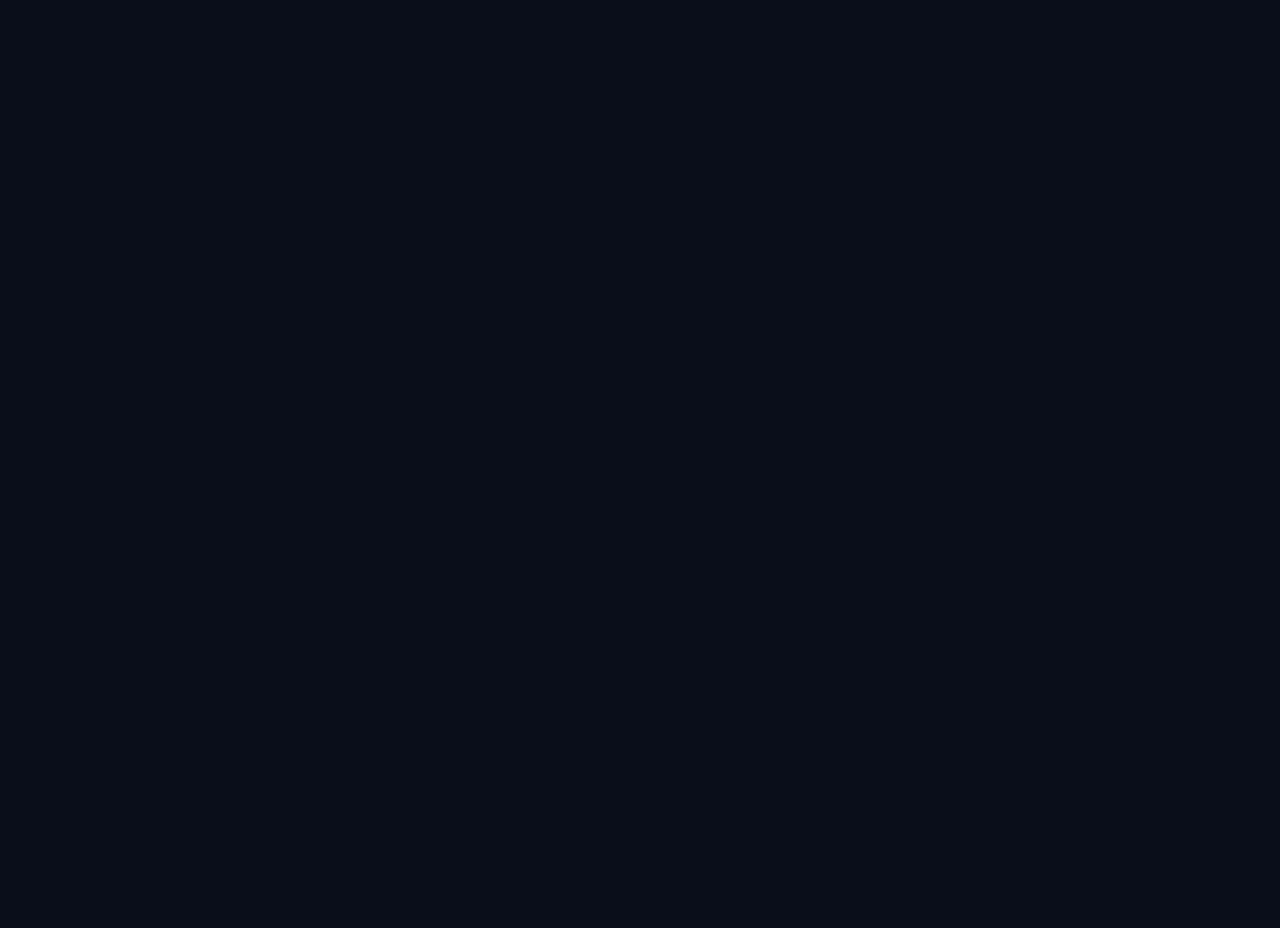
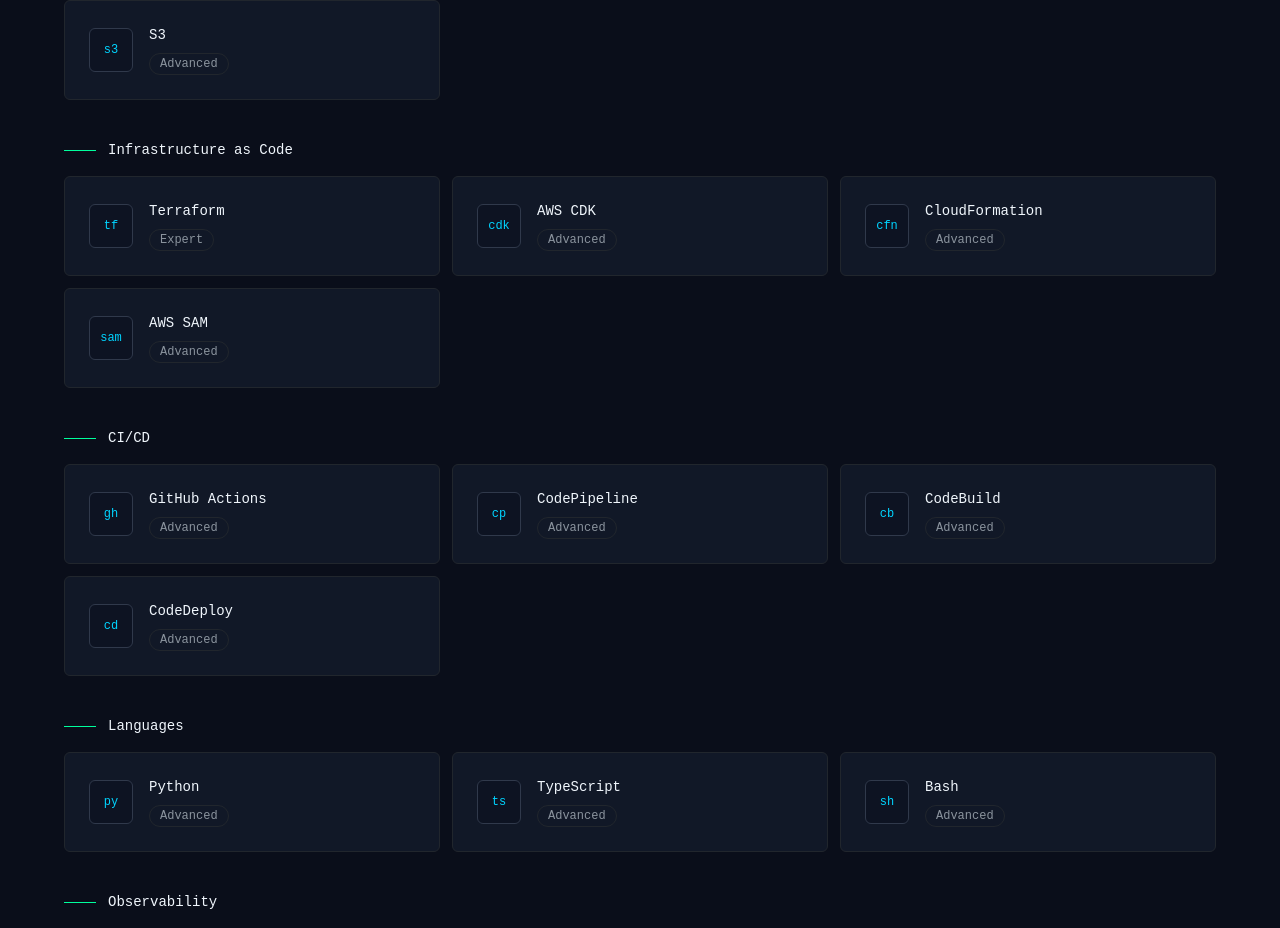
Before and after one commit to cr-montoya/portfolio, a React (Vite) app: page / in a window 1280 px wide. Shown: the part 1809-2737 px from the top of the page. Before the commit the page ends 1433 px from the top, so only its background shows below. Built offline with nearby package versions, Linux system fonts and the light colour scheme.

Commit message:
feat(skills): add grouped technical skills section

```diff
--- a/src/App.tsx
+++ b/src/App.tsx
@@ -3,6 +3,7 @@
 import { localeOptions, useTranslation } from '@/i18n'
 import { About } from '@/sections/About'
 import { Hero } from '@/sections/Hero'
+import { Skills } from '@/sections/Skills'
 import type { Locale } from '@/types/locale'
 
 export default function App() {
@@ -38,6 +39,7 @@
       <main>
         <Hero />
         <About />
+        <Skills />
       </main>
     </div>
   )
--- a/src/data/hero.ts
+++ b/src/data/hero.ts
@@ -23,7 +23,7 @@
   },
   {
     id: 'linkedin',
-    href: 'https://www.linkedin.com/in/cristian-montoya',
+    href: 'https://www.linkedin.com/in/cristian-montoya-devops/',
     labelKey: 'linkedin',
   },
   {
--- /dev/null
+++ b/src/data/skills.ts
@@ -0,0 +1,95 @@
+import type { Skill, SkillCategoryGroup } from '@/types/skill'
+
+export const skillCategories = [
+  { id: 'cloud', labelKey: 'cloud' },
+  { id: 'iac', labelKey: 'iac' },
+  { id: 'cicd', labelKey: 'cicd' },
+  { id: 'languages', labelKey: 'languages' },
+  { id: 'observability', labelKey: 'observability' },
+  { id: 'security', labelKey: 'security' },
+] as const satisfies readonly SkillCategoryGroup[]
+
+export const skills = [
+  { id: 'aws', category: 'cloud', nameKey: 'aws', symbol: 'aws', level: 'expert' },
+  { id: 'ec2', category: 'cloud', nameKey: 'ec2', symbol: 'ec2', level: 'advanced' },
+  { id: 'lambda', category: 'cloud', nameKey: 'lambda', symbol: 'λ', level: 'advanced' },
+  { id: 's3', category: 'cloud', nameKey: 's3', symbol: 's3', level: 'advanced' },
+  { id: 'terraform', category: 'iac', nameKey: 'terraform', symbol: 'tf', level: 'expert' },
+  { id: 'cdk', category: 'iac', nameKey: 'cdk', symbol: 'cdk', level: 'advanced' },
+  {
+    id: 'cloudformation',
+    category: 'iac',
+    nameKey: 'cloudformation',
+    symbol: 'cfn',
+    level: 'advanced',
+  },
+  { id: 'sam', category: 'iac', nameKey: 'sam', symbol: 'sam', level: 'advanced' },
+  {
+    id: 'github-actions',
+    category: 'cicd',
+    nameKey: 'githubActions',
+    symbol: 'gh',
+    level: 'advanced',
+  },
+  {
+    id: 'codepipeline',
+    category: 'cicd',
+    nameKey: 'codepipeline',
+    symbol: 'cp',
+    level: 'advanced',
+  },
+  { id: 'codebuild', category: 'cicd', nameKey: 'codebuild', symbol: 'cb', level: 'advanced' },
+  {
+    id: 'codedeploy',
+    category: 'cicd',
+    nameKey: 'codedeploy',
+    symbol: 'cd',
+    level: 'advanced',
+  },
+  { id: 'python', category: 'languages', nameKey: 'python', symbol: 'py', level: 'advanced' },
+  {
+    id: 'typescript',
+    category: 'languages',
+    nameKey: 'typescript',
+    symbol: 'ts',
+    level: 'advanced',
+  },
+  { id: 'bash', category: 'languages', nameKey: 'bash', symbol: 'sh', level: 'advanced' },
+  {
+    id: 'cloudwatch',
+    category: 'observability',
+    nameKey: 'cloudwatch',
+    symbol: 'cw',
+    level: 'advanced',
+  },
+  { id: 'xray', category: 'observability', nameKey: 'xray', symbol: 'xr', level: 'familiar' },
+  {
+    id: 'grafana',
+    category: 'observability',
+    nameKey: 'grafana',
+    symbol: 'gf',
+    level: 'advanced',
+  },
+  { id: 'iam', category: 'security', nameKey: 'iam', symbol: 'iam', level: 'advanced' },
+  {
+    id: 'guardduty',
+    category: 'security',
+    nameKey: 'guardduty',
+    symbol: 'gd',
+    level: 'advanced',
+  },
+  {
+    id: 'security-hub',
+    category: 'security',
+    nameKey: 'securityHub',
+    symbol: 'sh',
+    level: 'advanced',
+  },
+  {
+    id: 'aws-config',
+    category: 'security',
+    nameKey: 'awsConfig',
+    symbol: 'cfg',
+    level: 'advanced',
+  },
+] as const satisfies readonly Skill[]
--- a/src/i18n/en.ts
+++ b/src/i18n/en.ts
@@ -66,7 +66,45 @@
   },
   skills: {
     title: 'Skills',
-    description: 'Cloud, infrastructure as code, CI/CD, observability, and automation.',
+    description:
+      'Practical tooling across cloud infrastructure, delivery automation, observability, and security controls.',
+    categories: {
+      cloud: 'Cloud',
+      iac: 'Infrastructure as Code',
+      cicd: 'CI/CD',
+      languages: 'Languages',
+      observability: 'Observability',
+      security: 'Security',
+    },
+    levels: {
+      expert: 'Expert',
+      advanced: 'Advanced',
+      familiar: 'Familiar',
+    },
+    items: {
+      aws: 'AWS',
+      ec2: 'EC2',
+      lambda: 'Lambda',
+      s3: 'S3',
+      terraform: 'Terraform',
+      cdk: 'AWS CDK',
+      cloudformation: 'CloudFormation',
+      sam: 'AWS SAM',
+      githubActions: 'GitHub Actions',
+      codepipeline: 'CodePipeline',
+      codebuild: 'CodeBuild',
+      codedeploy: 'CodeDeploy',
+      python: 'Python',
+      typescript: 'TypeScript',
+      bash: 'Bash',
+      cloudwatch: 'CloudWatch',
+      xray: 'X-Ray',
+      grafana: 'Grafana',
+      iam: 'IAM',
+      guardduty: 'GuardDuty',
+      securityHub: 'Security Hub',
+      awsConfig: 'AWS Config',
+    },
   },
   projects: {
     title: 'Projects',
--- a/src/i18n/es.ts
+++ b/src/i18n/es.ts
@@ -66,7 +66,45 @@
   },
   skills: {
     title: 'Habilidades',
-    description: 'Cloud, infraestructura como código, CI/CD, observabilidad y automatización.',
+    description:
+      'Herramientas prácticas para infraestructura cloud, automatización de entrega, observabilidad y controles de seguridad.',
+    categories: {
+      cloud: 'Cloud',
+      iac: 'Infraestructura como Código',
+      cicd: 'CI/CD',
+      languages: 'Lenguajes',
+      observability: 'Observabilidad',
+      security: 'Seguridad',
+    },
+    levels: {
+      expert: 'Experto',
+      advanced: 'Avanzado',
+      familiar: 'Familiar',
+    },
+    items: {
+      aws: 'AWS',
+      ec2: 'EC2',
+      lambda: 'Lambda',
+      s3: 'S3',
+      terraform: 'Terraform',
+      cdk: 'AWS CDK',
+      cloudformation: 'CloudFormation',
+      sam: 'AWS SAM',
+      githubActions: 'GitHub Actions',
+      codepipeline: 'CodePipeline',
+      codebuild: 'CodeBuild',
+      codedeploy: 'CodeDeploy',
+      python: 'Python',
+      typescript: 'TypeScript',
+      bash: 'Bash',
+      cloudwatch: 'CloudWatch',
+      xray: 'X-Ray',
+      grafana: 'Grafana',
+      iam: 'IAM',
+      guardduty: 'GuardDuty',
+      securityHub: 'Security Hub',
+      awsConfig: 'AWS Config',
+    },
   },
   projects: {
     title: 'Proyectos',
--- a/src/i18n/types.ts
+++ b/src/i18n/types.ts
@@ -62,6 +62,43 @@
   skills: {
     title: string
     description: string
+    categories: {
+      cloud: string
+      iac: string
+      cicd: string
+      languages: string
+      observability: string
+      security: string
+    }
+    levels: {
+      expert: string
+      advanced: string
+      familiar: string
+    }
+    items: {
+      aws: string
+      ec2: string
+      lambda: string
+      s3: string
+      terraform: string
+      cdk: string
+      cloudformation: string
+      sam: string
+      githubActions: string
+      codepipeline: string
+      codebuild: string
+      codedeploy: string
+      python: string
+      typescript: string
+      bash: string
+      cloudwatch: string
+      xray: string
+      grafana: string
+      iam: string
+      guardduty: string
+      securityHub: string
+      awsConfig: string
+    }
   }
   projects: {
     title: string
--- /dev/null
+++ b/src/sections/Skills.tsx
@@ -0,0 +1,55 @@
+import { skillCategories, skills } from '@/data/skills'
+import { useTranslation } from '@/i18n'
+import { Badge, Card, SectionTitle, SectionWrapper } from '@/components/ui'
+
+export function Skills() {
+  const { t } = useTranslation()
+
+  return (
+    <SectionWrapper id="skills">
+      <div className="mb-10 max-w-2xl">
+        <SectionTitle label={t.skills.title} />
+        <p className="mt-4 text-sm leading-7 text-text-muted sm:text-base">
+          {t.skills.description}
+        </p>
+      </div>
+
+      <div className="space-y-10">
+        {skillCategories.map((category) => {
+          const categorySkills = skills.filter((skill) => skill.category === category.id)
+
+          return (
+            <section key={category.id}>
+              <div className="mb-4 flex items-center gap-3">
+                <span className="h-px w-8 bg-accent-green" />
+                <h3 className="font-mono text-sm text-text-primary">
+                  {t.skills.categories[category.labelKey]}
+                </h3>
+              </div>
+
+              <div className="grid gap-3 sm:grid-cols-2 lg:grid-cols-3">
+                {categorySkills.map((skill) => (
+                  <Card className="group p-4" key={skill.id}>
+                    <div className="flex items-center gap-4">
+                      <div className="flex size-11 shrink-0 items-center justify-center rounded-md border border-border-strong bg-surface-muted font-mono text-xs text-accent-cyan transition-colors group-hover:border-accent-cyan">
+                        {skill.symbol}
+                      </div>
+                      <div className="min-w-0">
+                        <p className="truncate font-mono text-sm text-text-primary">
+                          {t.skills.items[skill.nameKey]}
+                        </p>
+                        <Badge className="mt-2" variant="default">
+                          {t.skills.levels[skill.level]}
+                        </Badge>
+                      </div>
+                    </div>
+                  </Card>
+                ))}
+              </div>
+            </section>
+          )
+        })}
+      </div>
+    </SectionWrapper>
+  )
+}
--- /dev/null
+++ b/src/types/skill.ts
@@ -0,0 +1,18 @@
+import type { Translations } from '@/i18n/types'
+
+export type SkillCategory = 'cloud' | 'iac' | 'cicd' | 'languages' | 'observability' | 'security'
+
+export type SkillLevel = 'expert' | 'advanced' | 'familiar'
+
+export interface Skill {
+  id: string
+  category: SkillCategory
+  nameKey: keyof Translations['skills']['items']
+  symbol: string
+  level: SkillLevel
+}
+
+export interface SkillCategoryGroup {
+  id: SkillCategory
+  labelKey: keyof Translations['skills']['categories']
+}
```
